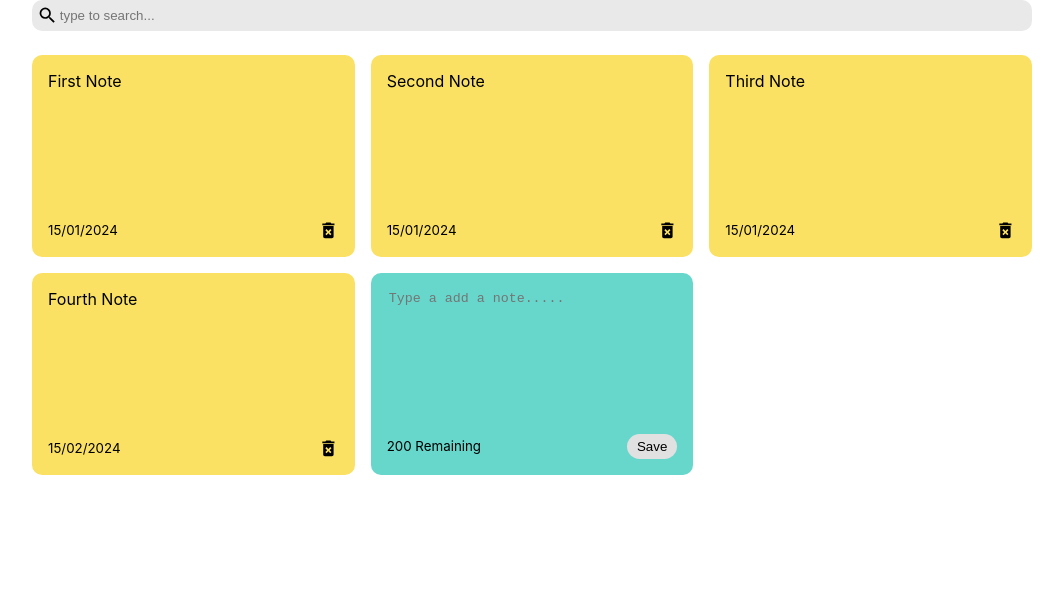
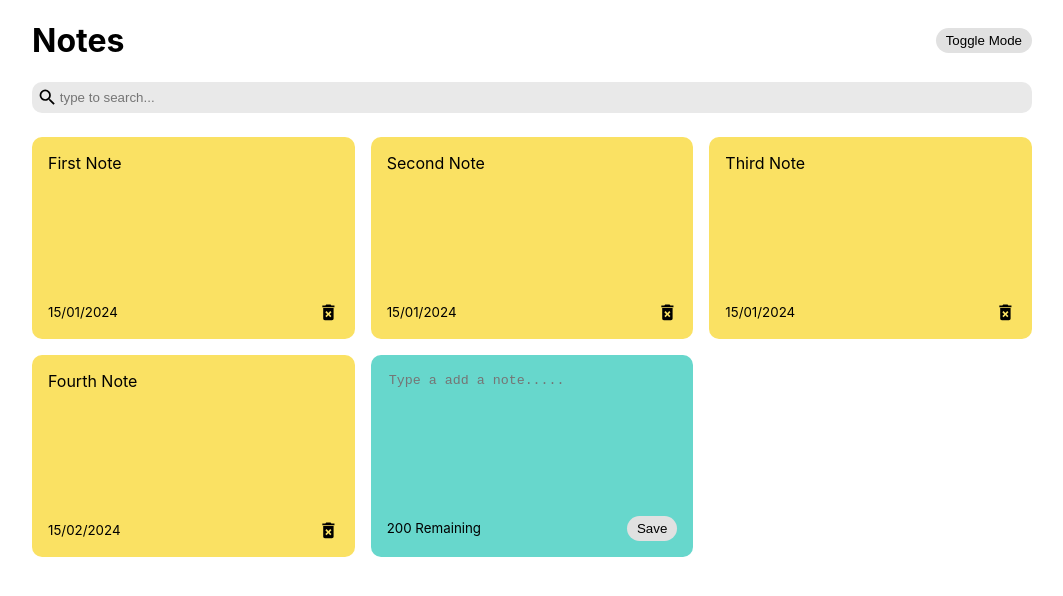
Before and after one commit to VishalChoudhary/eazynotes, a React (Create React App) app: page / in a window 1280 px wide. Shown: the top 596 px of the page, without its empty margins (108-1171 px from the left). Built offline with nearby package versions, Linux system fonts and the light colour scheme.

Commit message:
toggele dark mode

```diff
--- a/src/App.js
+++ b/src/App.js
@@ -2,6 +2,7 @@
 import { nanoid } from 'nanoid';
 import NotesList from "./components/NotesLists";
 import Search from "./components/Search";
+import Header from "./components/Header";
 
 const App = () =>{
   const [notes,setNotes] = useState([
@@ -29,6 +30,8 @@
 
   const [searchText, setSearchText] = useState('');
 
+  const [darkMode, setDarkMode] = useState(false);
+
   const addNote = (text) =>{
     const date = new Date();
     const newNote = {
@@ -46,7 +49,9 @@
   }
 
   return (
-    <div className="container">
+    <div className={`${darkMode && 'dark-mode'}`}>
+      <div className="container">
+      <Header handleDarkMode={setDarkMode}/>
       <Search handleSearchNote={setSearchText}/>
       <NotesList
         notes={notes.filter((note)=>
@@ -55,6 +60,7 @@
         handleAddNote={addNote}
         handleDeleteNote={deleteNote}
       />
+      </div>
     </div>
   );
 };
--- /dev/null
+++ b/src/components/Header.js
@@ -0,0 +1,15 @@
+const Header = ({handleDarkMode}) =>{
+    return(
+        <div className="header">
+            <h1>Notes</h1>
+            <button
+                onClick={()=> handleDarkMode((previousDarkMode)=>!previousDarkMode)}
+                className="save"
+            >
+                Toggle Mode
+            </button>
+        </div>
+    )
+};
+
+export default Header;
--- a/src/index.css
+++ b/src/index.css
@@ -11,12 +11,24 @@
   font-family: source-code-pro, Menlo, Monaco, Consolas, 'Courier New',
     monospace;
 }
+.header{
+  display: flex;
+  align-items: center;
+  justify-content: space-between;
+}
+.dark-mode{
+  background-color: black;
+}
+.dark-mode h1{
+  color: white;
+}
 .container{
   max-width: 1000px;
   margin-right: auto;
   margin-left: auto;
   padding-left: 15px;
   padding-right: 15px;
+  min-height: 100vh;
 }
 .note-list{
   display: grid;
```
